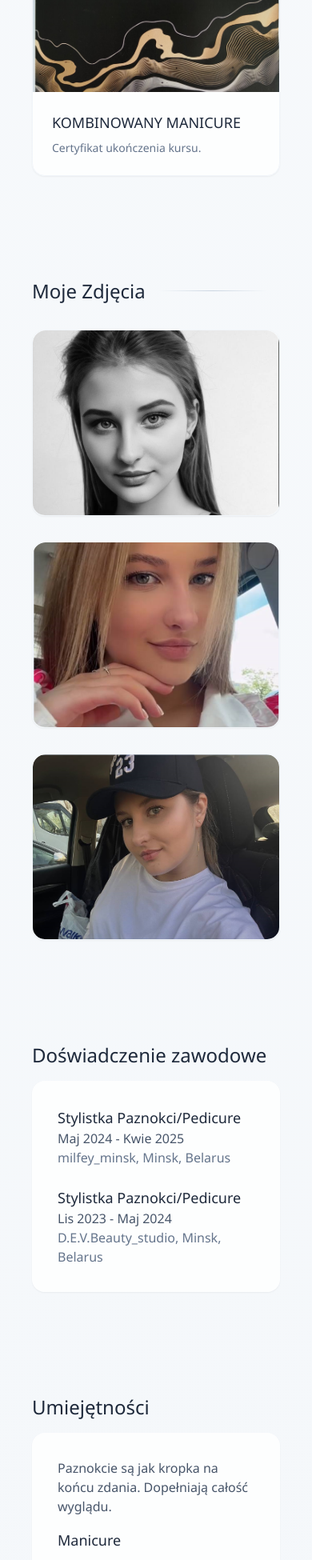
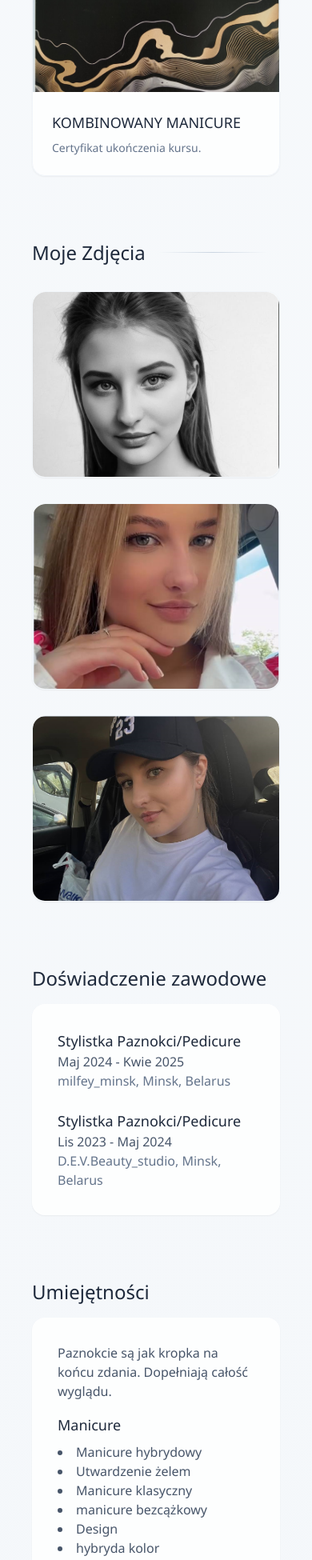
Before and after one commit to NikKowPHP/jana-next, a Next.js app: page / in a window 390 px wide. Shown: the part 2688-4638 px from the top of the page at 80% size. Built offline with nearby package versions, Linux system fonts and the light colour scheme.

Commit message:
feat: adjust margin and padding for personal photos, professional experience, skills, education, professional summary, latest work examples, socials, languages, and contact sections for improved layout

```diff
--- a/src/app/page.tsx
+++ b/src/app/page.tsx
@@ -98,7 +98,7 @@ export default function LandingPage() {
         </motion.div>
 
         {/* Personal Photos Section */}
-        <motion.div id="personal-photos" className="mb-8 mt-16 pt-16" variants={itemVariants}>
+        <motion.div id="personal-photos" className="mb-8 mt-10 pt-10 sm:mt-16 sm:pt-16" variants={itemVariants}>
           <div className="mb-8 flex items-center justify-between">
             <h2 className="text-2xl font-medium text-slate-800">Moje Zdjęcia</h2>
             <div className="h-px flex-1 bg-gradient-to-r from-transparent via-slate-300 to-transparent mx-4"></div>
@@ -125,7 +125,7 @@ export default function LandingPage() {
         </motion.div>
 
         {/* Professional Experience Section */}
-        <motion.div id="professional-experience" className="mb-8 mt-16 pt-16" variants={itemVariants}>
+        <motion.div id="professional-experience" className="mb-8 mt-10 pt-10 sm:mt-16 sm:pt-16" variants={itemVariants}>
           <h2 className="text-2xl font-medium text-slate-800 mb-4">Doświadczenie zawodowe</h2>
           <div className="bg-white/80 backdrop-blur-sm rounded-2xl shadow-sm p-8">
             <div className="mb-6">
@@ -142,7 +142,7 @@ export default function LandingPage() {
         </motion.div>
 
         {/* Skills Section */}
-        <motion.div id="skills" className="mb-8 mt-16 pt-16" variants={itemVariants}>
+        <motion.div id="skills" className="mb-8 mt-10 pt-10 sm:mt-16 sm:pt-16" variants={itemVariants}>
           <h2 className="text-2xl font-medium text-slate-800 mb-4">Umiejętności</h2>
           <div className="bg-white/80 backdrop-blur-sm rounded-2xl shadow-sm p-8">
             <p className="text-slate-600 mb-4">Paznokcie są jak kropka na końcu zdania. Dopełniają całość wyglądu.</p>
@@ -171,7 +171,7 @@ export default function LandingPage() {
         </motion.div>
 
         {/* Education and Certificates Section */}
-        <motion.div id="education-and-certificates" className="mb-8 mt-16 pt-16" variants={itemVariants}>
+        <motion.div id="education-and-certificates" className="mb-8 mt-10 pt-10 sm:mt-16 sm:pt-16" variants={itemVariants}>
           <h2 className="text-2xl font-medium text-slate-800 mb-4">Wykształcenie i Certyfikaty</h2>
           <div className="bg-white/80 backdrop-blur-sm rounded-2xl shadow-sm p-8">
             <div className="grid grid-cols-1 sm:grid-cols-2 lg:grid-cols-3 gap-6">
@@ -210,7 +210,7 @@ export default function LandingPage() {
         </motion.div>
 
         {/* Professional Summary Section */}
-        <motion.div id="professional-summary" className="mb-8 mt-16 pt-16" variants={itemVariants}>
+        <motion.div id="professional-summary" className="mb-8 mt-10 pt-10 sm:mt-16 sm:pt-16" variants={itemVariants}>
           <h2 className="text-2xl font-medium text-slate-800 mb-4">Podsumowanie zawodowe</h2>
           <div className="bg-white/80 backdrop-blur-sm rounded-2xl shadow-sm p-8">
             <p className="text-slate-600">
@@ -220,7 +220,7 @@ export default function LandingPage() {
         </motion.div>
 
         {/* Latest Work Examples Section */}
-        <motion.div id="latest-work-examples" className="mb-8 mt-16 pt-16" variants={itemVariants}>
+        <motion.div id="latest-work-examples" className="mb-8 mt-10 pt-10 sm:mt-16 sm:pt-16" variants={itemVariants}>
           <h2 className="text-2xl font-medium text-slate-800 mb-4">Najnowsze Przykłady Prac</h2>
           <div className="bg-white/80 backdrop-blur-sm rounded-2xl shadow-sm p-8">
             <div className="grid grid-cols-1 sm:grid-cols-2 lg:grid-cols-3 gap-6">
@@ -257,7 +257,7 @@ export default function LandingPage() {
         </motion.div>
 
         {/* Socials Section */}
-        <motion.div id="socials" className="mb-8 mt-16 pt-16" variants={itemVariants}>
+        <motion.div id="socials" className="mb-8 mt-10 pt-10 sm:mt-16 sm:pt-16" variants={itemVariants}>
           <h2 className="text-2xl font-medium text-slate-800 mb-4">Socials</h2>
           <div className="bg-white/80 backdrop-blur-sm rounded-2xl shadow-sm p-8">
             <ul className="list-disc list-inside text-slate-600">
@@ -270,7 +270,7 @@ export default function LandingPage() {
 
 
         {/* Languages Section */}
-        <motion.div id="languages" className="mb-8 mt-16 pt-16" variants={itemVariants}>
+        <motion.div id="languages" className="mb-8 mt-10 pt-10 sm:mt-16 sm:pt-16" variants={itemVariants}>
           <h2 className="text-2xl font-medium text-slate-800 mb-4">Languages</h2>
           <div className="bg-white/80 backdrop-blur-sm rounded-2xl shadow-sm p-8">
             <ul className="list-disc list-inside text-slate-600">
@@ -281,7 +281,7 @@ export default function LandingPage() {
         </motion.div>
 
         {/* Contact Information */}
-        <motion.div id="contact" className="mb-8 mt-16 pt-16" variants={itemVariants}>
+        <motion.div id="contact" className="mb-8 mt-10 pt-10 sm:mt-16 sm:pt-16" variants={itemVariants}>
           <h2 className="text-2xl font-medium text-slate-800 mb-4">Kontakt</h2>
           <div className="bg-white/80 backdrop-blur-sm rounded-2xl shadow-sm p-8">
             <p className="text-slate-600">Email: <a href="mailto:nik.kow@outlook.com" className="text-rose-500 hover:underline">nik.kow@outlook.com</a></p>
```
